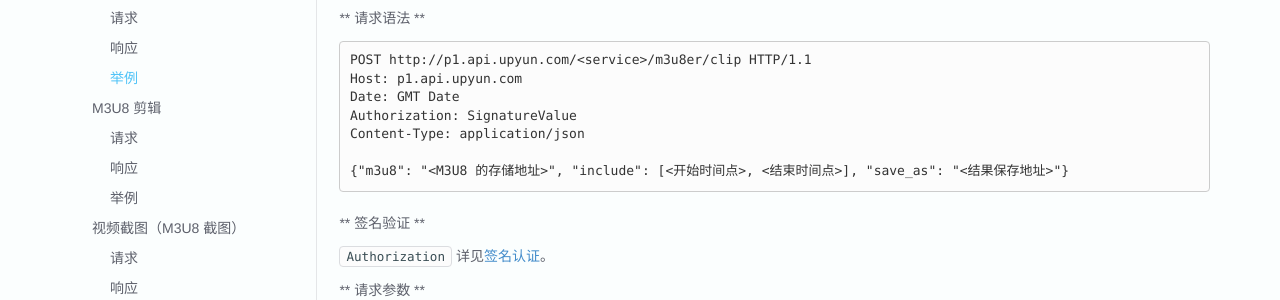
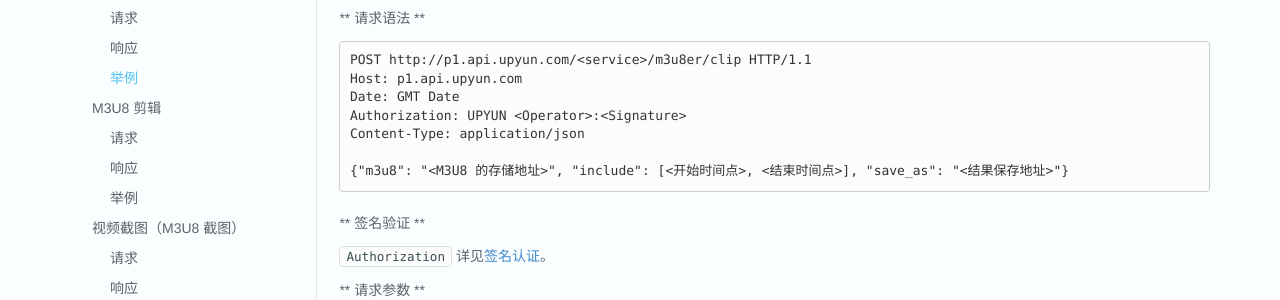
Before and after one commit to upyun/docs, an MkDocs documentation site: the page built from sources/cloud/sync_video.md, in a window 1280 px wide and 900 px high, scrolled down 1466 px. Shown: the part 208-508 px from the top of the window. Built offline with MkDocs 1.6.1, drawn with Linux system fonts in a browser that asks for light colours; old or Windows-style settings are respelled for this version of MkDocs.

Commit message:
fix auth

```diff
--- a/sources/cloud/sync_video.md
+++ b/sources/cloud/sync_video.md
@@ -84,7 +84,7 @@ Date: Thu, 11 May 2017 07:48:00 GMT
 POST http://p1.api.upyun.com/<service>/m3u8er/clip HTTP/1.1
 Host: p1.api.upyun.com
 Date: GMT Date
-Authorization: SignatureValue
+Authorization: UPYUN <Operator>:<Signature>
 Content-Type: application/json
 
 {"m3u8": "<M3U8 的存储地址>", "include": [<开始时间点>, <结束时间点>], "save_as": "<结果保存地址>"}
```
